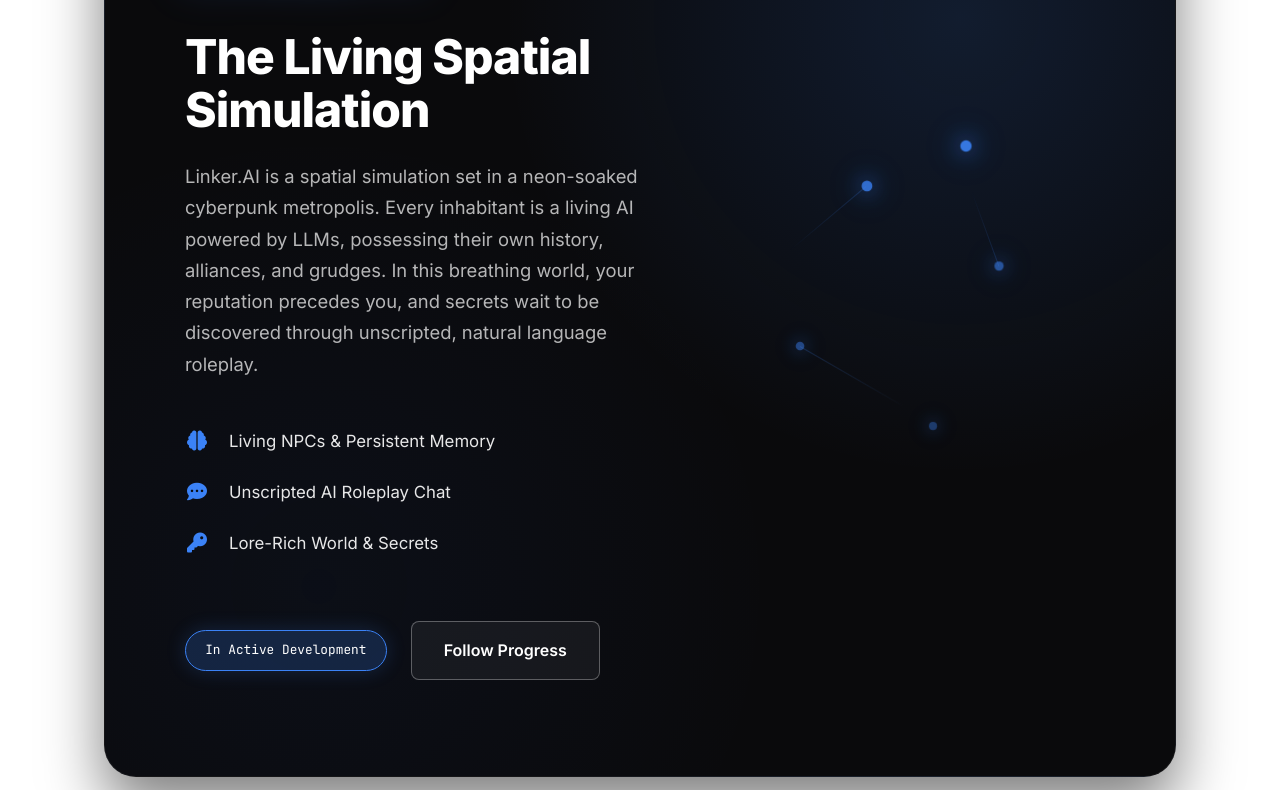
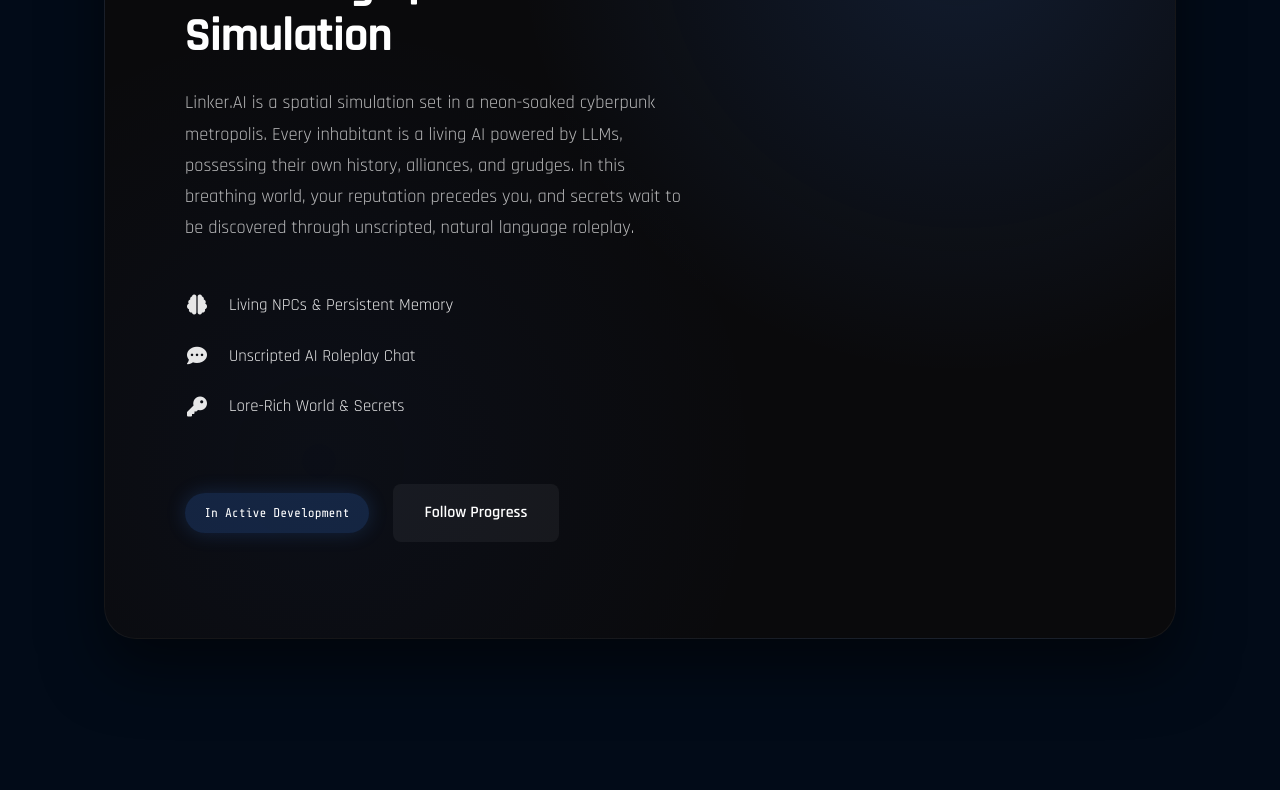
Before and after one commit to synontechsa-hub/Synonimity, a website: page index.html in a window 1280 px wide. Shown: the part 3800-4590 px from the top of the page. Drawn offline with nearby package versions, Linux system fonts and the light colour scheme; no server answers.

Commit message:
feat: update color palette and typography to a cyber-themed aesthetic

```diff
--- a/master-styles.css
+++ b/master-styles.css
@@ -1,29 +1,30 @@
+@import url('https://fonts.googleapis.com/css2?family=Orbitron:wght@400;700;900&family=Rajdhani:wght@400;500;600;700&family=Share+Tech+Mono&display=swap');
+
 :root {
-    --primary: #0F172A;
-    --accent: #3B82F6;
-    --accent-dark: #1D4ED8;
-    --accent-glow: rgba(59, 130, 246, 0.15);
-    --text-main: #1E293B;
-    --text-light: #64748B;
-    --bg-white: #FFFFFF;
-    --bg-grey: #F8FAFC;
-    --bg-glass: rgba(255, 255, 255, 0.7);
-    --border: rgba(226, 232, 240, 0.8);
-    --border-bright: rgba(226, 232, 240, 1);
-    --font-main: 'Inter', sans-serif;
-    --font-mono: 'JetBrains Mono', monospace;
-    --shadow-sm: 0 1px 2px 0 rgb(0 0 0 / 0.05);
-    --shadow-md: 0 4px 6px -1px rgb(0 0 0 / 0.1), 0 2px 4px -2px rgb(0 0 0 / 0.1);
-    --shadow-lg: 0 10px 15px -3px rgb(0 0 0 / 0.1), 0 4px 6px -4px rgb(0 0 0 / 0.1);
+    --bg-dark: #050505;
+    --bg-void: #020b18;
+    --neon-blue: #00f3ff;
+    --neon-green: #39ff14;
+    --neon-blue-glow: rgba(0, 243, 255, 0.15);
+    --neon-green-glow: rgba(57, 255, 20, 0.15);
+    --text-main: #e2e8f0;
+    --text-light: #94a3b8;
+    --border-blue: rgba(0, 243, 255, 0.3);
+    --border-green: rgba(57, 255, 20, 0.3);
+
+    --font-heading: 'Orbitron', sans-serif;
+    --font-body: 'Rajdhani', sans-serif;
+    --font-mono: 'Share Tech Mono', monospace;
 }
 
 * { box-sizing: border-box; margin: 0; padding: 0; }
 html { scroll-behavior: smooth; }
 body {
-    font-family: var(--font-main);
-    color: var(--primary);
-    background: var(--bg-white);
+    font-family: var(--font-body);
+    color: var(--text-main);
+    background: var(--bg-void);
     line-height: 1.6;
+    overflow-x: hidden;
 }
 
 .container { max-width: 1200px; margin: 0 auto; padding: 0 5%; }
```
